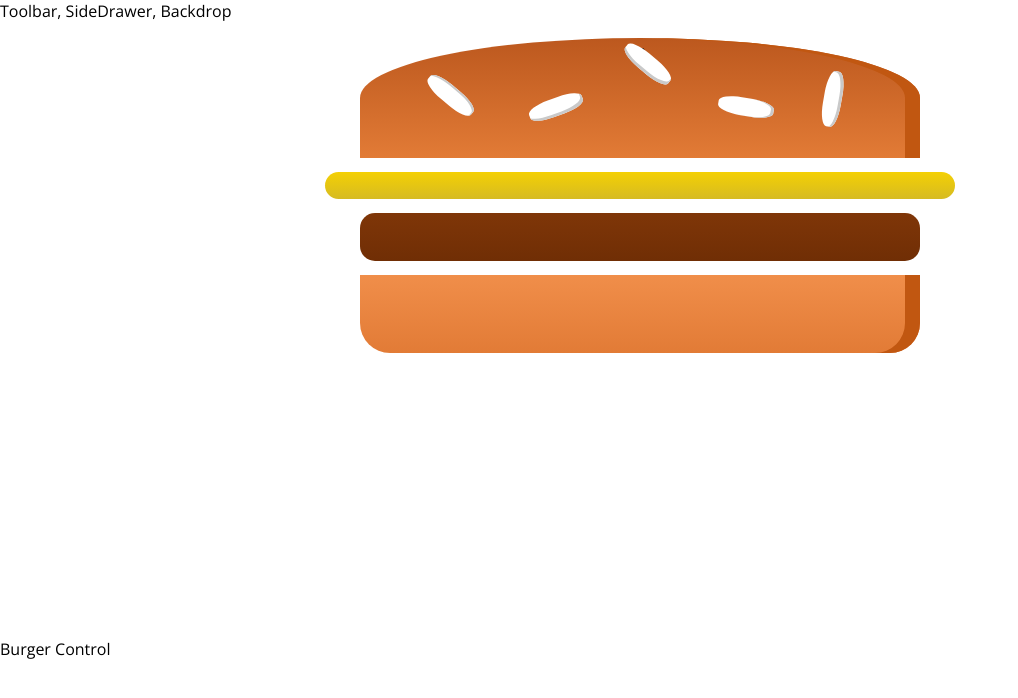
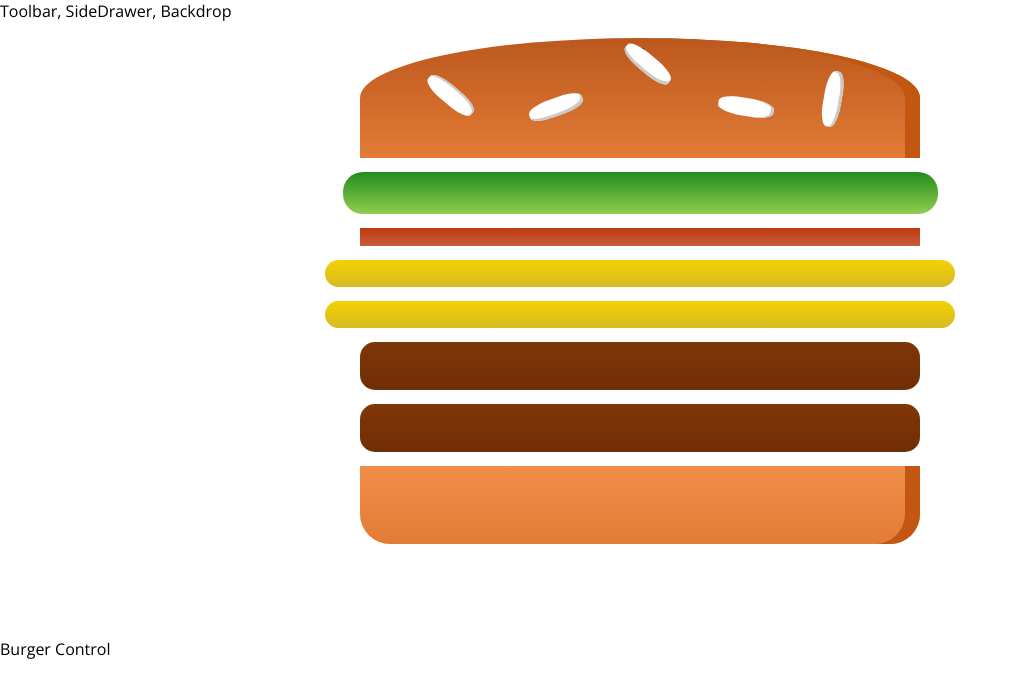
Before and after one commit to venki-bellu/burger-builder, a React app: page / in a window 1280 px wide. Shown: the top 698 px of the page, without its empty margins (0-1018 px from the left). Built offline with nearby package versions, Linux system fonts and the light colour scheme.

Commit message:
8.118 Outputting Burger Ingredients Dynamically

```diff
--- a/src/components/Burger/Burger.js
+++ b/src/components/Burger/Burger.js
@@ -4,11 +4,16 @@
 import BurgerIngredient from './BurgerIngredients/BurgerIngredient';
 
 const burger = (props) =>{
+    const transformedIngredients  = Object.keys(props.ingredients)
+                                    .map(igKey => {
+                                        return  [...Array(props.ingredients[igKey])].map((_, i) =>{
+                                            return <BurgerIngredient key={igKey + i} type = {igKey} />
+                                        })
+                                    });
     return (
         <div className={classes.Burger}>
             <BurgerIngredient type ="bread-top"/>
-            <BurgerIngredient type ="cheese"/>
-            <BurgerIngredient type ="meat"/>
+            {transformedIngredients}
             <BurgerIngredient type ="bread-bottom"/>
         </div>
     );
--- a/src/containers/BurgerBuilder/BurgerBuilder.js
+++ b/src/containers/BurgerBuilder/BurgerBuilder.js
@@ -5,11 +5,19 @@
 
 class BurgerBuilder extends Component
 {
+    state = {
+        ingredients:{
+            salad: 1,
+            bacon: 1,
+            cheese: 2,
+            meat: 2
+        }
+    }
     render()
     {
         return (
             <Auxi>
-                <Burger/>
+                <Burger ingredients = {this.state.ingredients}/>
                 <div>Burger Control</div>
             </Auxi>
         );
```
